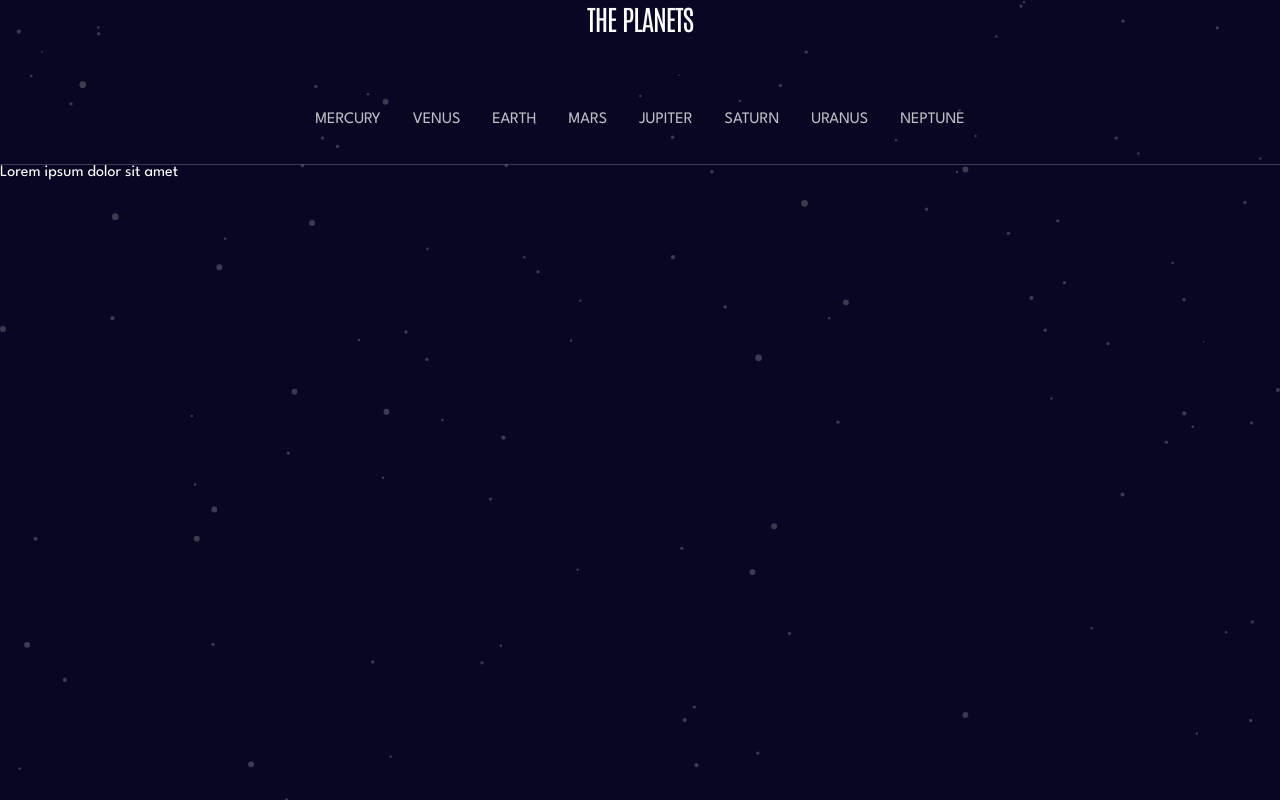
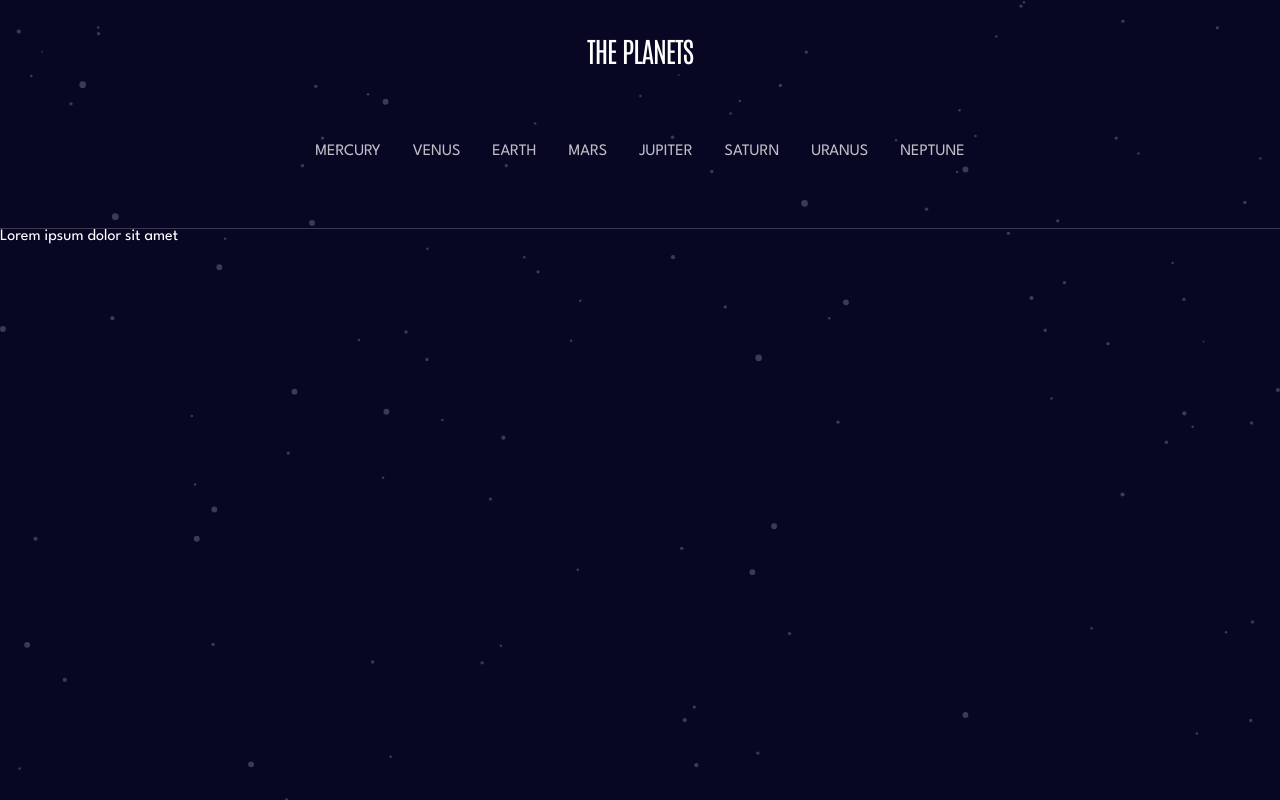
Before and after one commit to Newpoki/frontendmentor-planets, a Next.js app: page / in a window 1280 px wide. Built offline with nearby package versions, Linux system fonts and the light colour scheme.

Commit message:
fix: header tablet vertical padding

```diff
--- a/app/header/header.tsx
+++ b/app/header/header.tsx
@@ -12,7 +12,7 @@ export const Header = () => {
 
     return (
         <>
-            <header className="flex h-[70px] items-center justify-between border-b-1 border-b-white/20 px-6 py-4 tablet:h-auto tablet:flex-col tablet:gap-10 tablet:py-0 desktop:flex-row">
+            <header className="flex h-[70px] items-center justify-between border-b-1 border-b-white/20 px-6 py-4 tablet:h-auto tablet:flex-col tablet:gap-10 tablet:py-8 desktop:flex-row desktop:py-0">
                 <h1 className="font-antonio text-mainTitle uppercase ">The planets</h1>
 
                 <HeaderMobileMenu />
```
